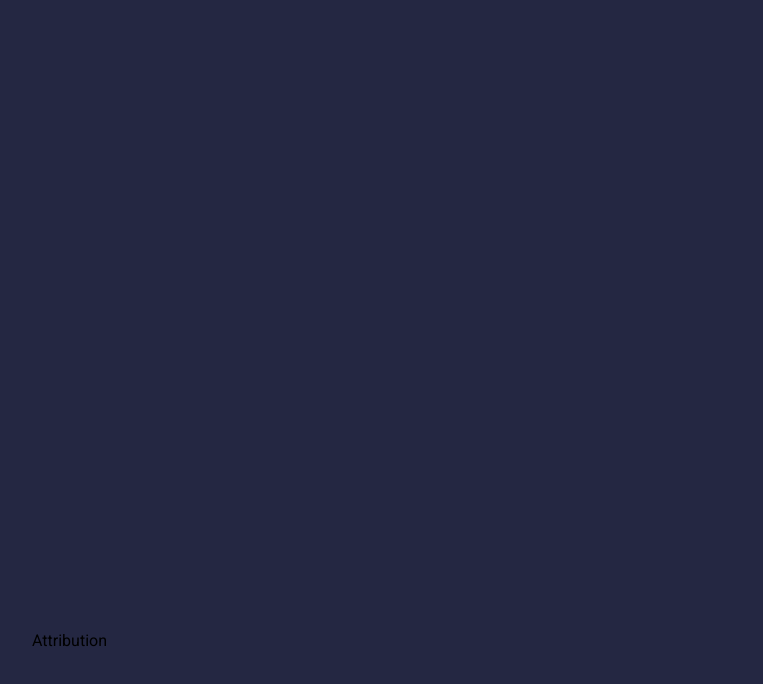
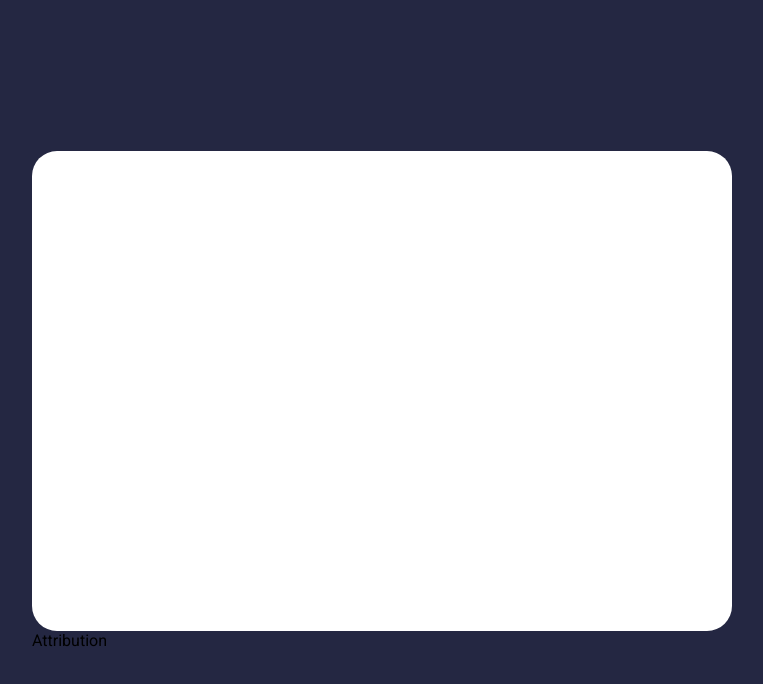
Before and after one commit to zembezn/newsletter-sign-up, a React (Create React App) app: page / in a window 1280 px wide. Shown: the top 684 px of the page, without its empty margins (258-1021 px from the left). Built offline with nearby package versions, Linux system fonts and the light colour scheme.

Commit message:
Container setup

```diff
--- a/src/Components/Card.js
+++ b/src/Components/Card.js
@@ -3,10 +3,12 @@ import { StyledCard } from './Styled/Card.Styled'
 
 const Card = () => {
   return (
+    <>
     <StyledCard>
 
 
     </StyledCard>
+    </>
   )
 }
 
--- a/src/Components/Styled/Card.Styled.js
+++ b/src/Components/Styled/Card.Styled.js
@@ -5,8 +5,6 @@ width: 700px;
 height: 480px;
 max-width: 100%;
 display: flex;
-background-color: hsl(0, 0, 100%);
-border-top-right-radius: 30px;
-border-bottom-right-radius: 30px;
-
+background-color: hsl(0, 0%, 100%);
+border-radius: 25px;
 `
--- a/src/Components/Styled/GlobalStyles.js
+++ b/src/Components/Styled/GlobalStyles.js
@@ -11,12 +11,12 @@ const GlobalStyles = createGlobalStyle`
 
 body {
     font-family: 'Roboto', sans-serif;
-    background: hsl(234, 29%, 20%);
+    background-color: hsl(234, 29%, 20%);
     display: flex;
+    justify-content: center;
+    align-items: center;
     min-height: 100vh;
-    align-items: center;
     font-size: 16px;
-    justify-content: center;
 }
 
 img {
```
